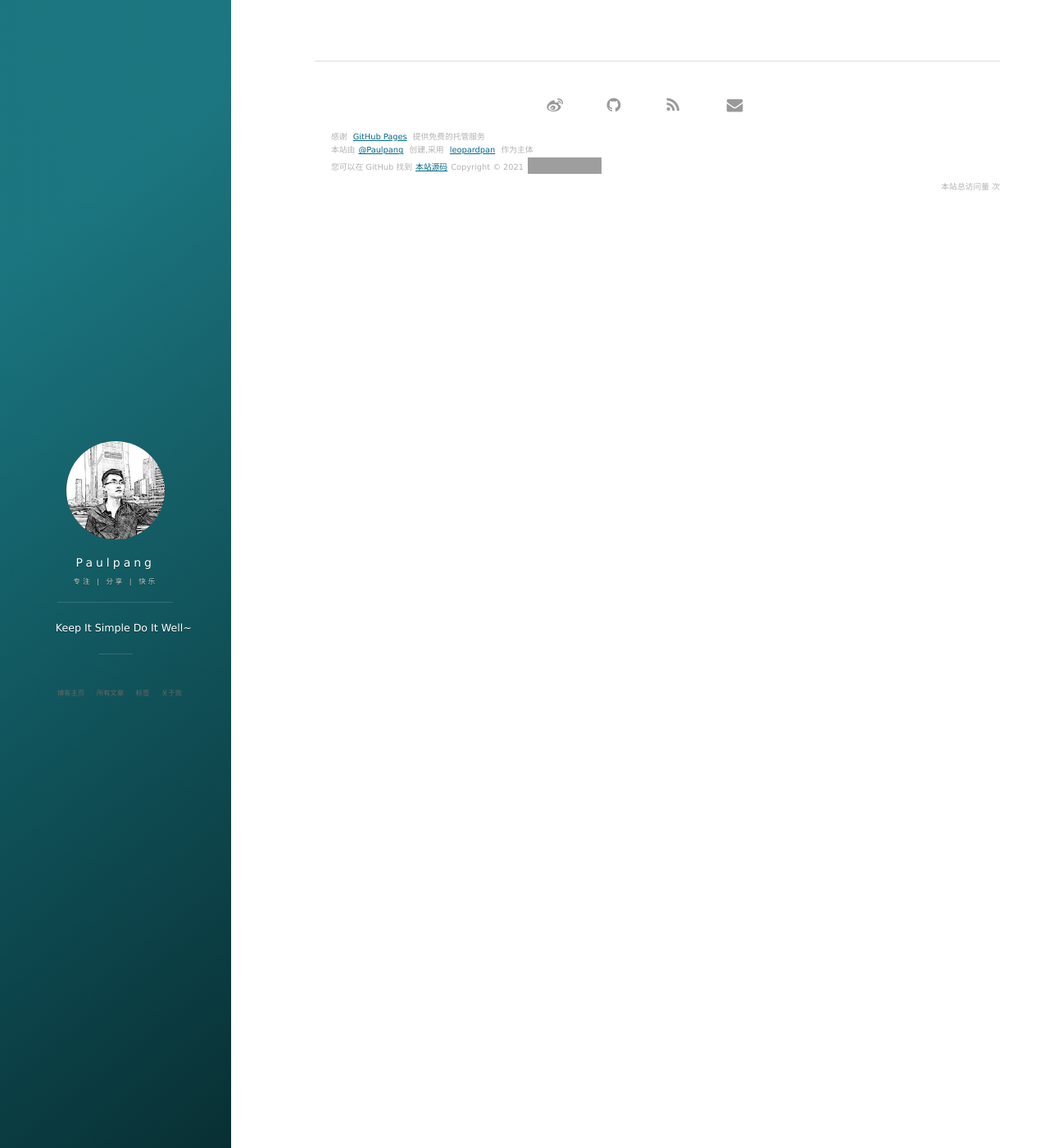
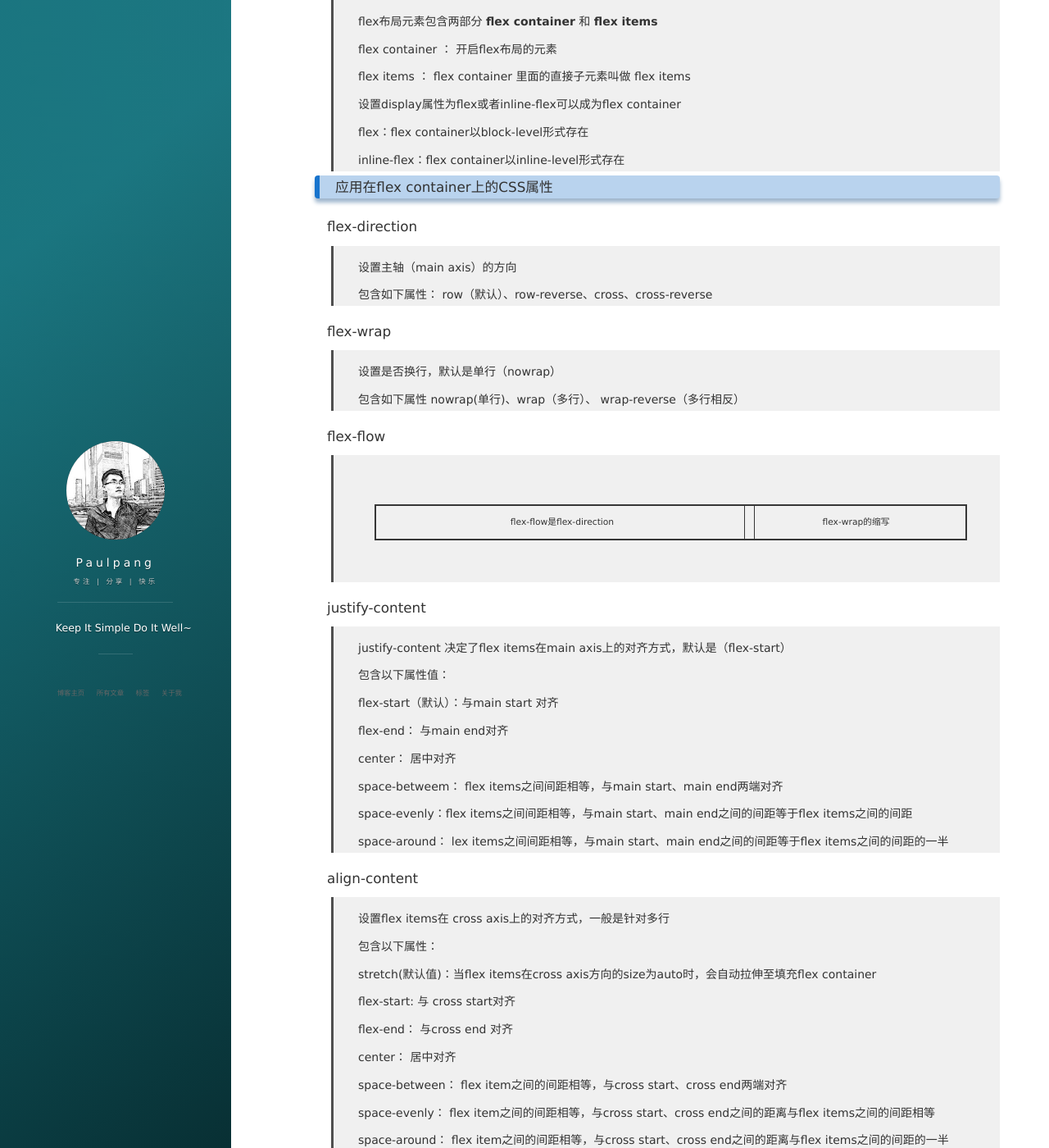
Before and after one commit to Paulpang/Paulpang.github.io, a Jekyll site: the page built from _posts/H5/2016-05-14- CSSBoxModel.md, in a window 1280 px wide and 1400 px high, scrolled down 5661 px. Shown: the whole window at 82% size. Built offline with Jekyll 4.4.1, drawn with Linux system fonts in a browser that asks for light colours; nearby versions of some CDN libraries; comment, search, counter and statistics services are not loaded; some of the changed text lies outside the part shown; grey boxes are pictures that could not be loaded.

Commit message:
flex布局

````diff
--- a/_posts/H5/2016-05-14- CSSBoxModel.md
+++ b/_posts/H5/2016-05-14- CSSBoxModel.md
@@ -256,3 +256,170 @@ parseInt（style.left） + parseInt（style.left）
     <div id="div1"></div>
 </div>
 ```
+
+### flex布局
+
+> flex布局元素包含两部分 **flex container** 和 **flex items**
+>
+> flex container ： 开启flex布局的元素
+>
+> flex items ： flex container 里面的直接子元素叫做 flex items
+>
+> 设置display属性为flex或者inline-flex可以成为flex container
+>
+> flex：flex container以block-level形式存在
+>
+> inline-flex：flex container以inline-level形式存在
+>
+
+###  应用在flex container上的CSS属性
+
+#### flex-direction
+
+>
+>  设置主轴（main axis）的方向
+>
+> 包含如下属性：
+> row（默认）、row-reverse、cross、cross-reverse
+>
+
+#### flex-wrap
+
+>
+>  设置是否换行，默认是单行（nowrap）
+>
+> 包含如下属性
+> nowrap(单行)、wrap（多行）、 wrap-reverse（多行相反）
+>
+
+
+#### flex-flow
+
+>
+> flex-flow是flex-direction || flex-wrap的缩写
+>
+
+
+#### justify-content
+
+>
+> justify-content 决定了flex items在main axis上的对齐方式，默认是（flex-start）
+>
+> 包含以下属性值：
+>
+> flex-start（默认）：与main start 对齐
+>
+> flex-end： 与main end对齐
+>
+> center： 居中对齐
+>
+> space-betweem： flex items之间间距相等，与main start、main end两端对齐
+>
+>space-evenly：flex items之间间距相等，与main start、main end之间的间距等于flex items之间的间距
+>
+>space-around： lex items之间间距相等，与main start、main end之间的间距等于flex items之间的间距的一半
+
+
+#### align-content
+
+>
+> 设置flex items在 cross axis上的对齐方式，一般是针对多行
+>
+> 包含以下属性：
+>
+>stretch(默认值)：当flex items在cross axis方向的size为auto时，会自动拉伸至填充flex container
+>
+>flex-start: 与 cross start对齐
+>
+>flex-end： 与cross end 对齐
+>
+>center： 居中对齐
+>
+> space-between： flex item之间的间距相等，与cross start、cross end两端对齐
+>
+> space-evenly： flex item之间的间距相等，与cross start、cross end之间的距离与flex items之间的间距相等
+>
+> space-around： flex item之间的间距相等，与cross start、cross end之间的距离与flex items之间的间距的一半
+>
+
+#### align-items
+
+>
+> align-items设置flex items在cross axis上的对齐方式（一般是针对单行）
+>
+>包含以下属性：
+>
+>stretch(默认值)：当flex items在cross axis方向的size为auto时，会自动拉伸至填充flex container
+>
+>flex-start: 与 cross start对齐
+>
+>flex-end： 与cross end 对齐
+>
+>center： 居中对齐
+>
+>baseline： 与基线对齐
+>
+>
+
+### 应用在flex item上的CSS属性
+
+#### order
+
+>
+> order 决定了flex itms的排布顺序
+>
+> 可以设置任意整数（正整数、负整数、0），值越小，越排在前面
+>
+> 默认值为0
+>
+
+#### align-self
+
+>
+> flex items 可以通过align-self覆盖 flex container设置的align-items
+>
+> 属性如下
+>
+> auto（默认值）：遵从flex container 的align-items设置
+>
+> stretch、flex-start、flex-end、center、baseline，效果跟align-items一致
+>
+
+#### flex-grow
+
+>
+>flex-grow决定了flex items在main axis方向上如何扩展
+>
+
+#### flex-shrink
+
+>
+> flex-shrink决定了flex items在main axis方向上如何收缩
+>
+
+#### flex-basis
+
+>
+> flex-basis 设置flex items在main axis方向上如何收缩
+>
+>flex-basis用来设置flex items在main axis方向上的base size
+>
+>auto (默人値)、content: 取决于内容本身的size
+>
+
+决定**flex items**最终base size的因素,从优先级高到低
+
+* max-widthmax-heightmin-widthmin-height
+* flex- basis
+* width/height
+* 内容本身的size
+
+#### flex
+
+
+>flex 是 flex-grow flex-shrink? || flex-basis 的简写
+>
+>默认值是 0 1 auto
+>
+>none:0 0 auto
+>
````
